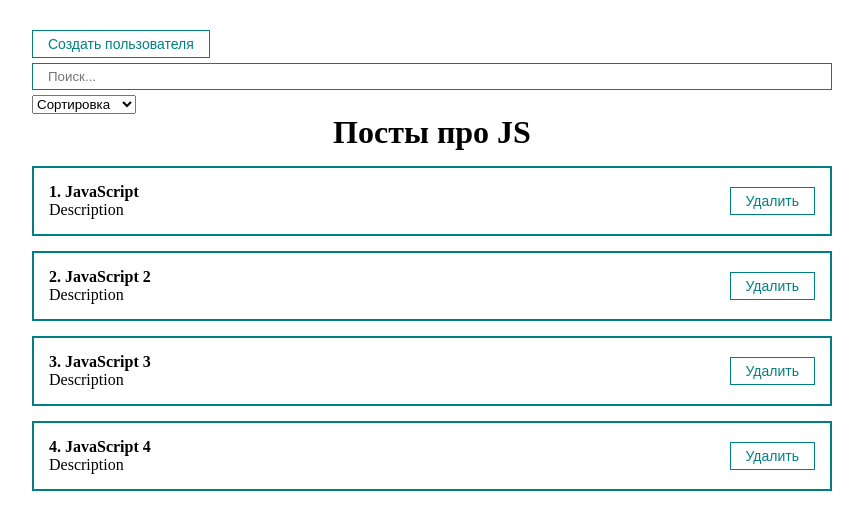
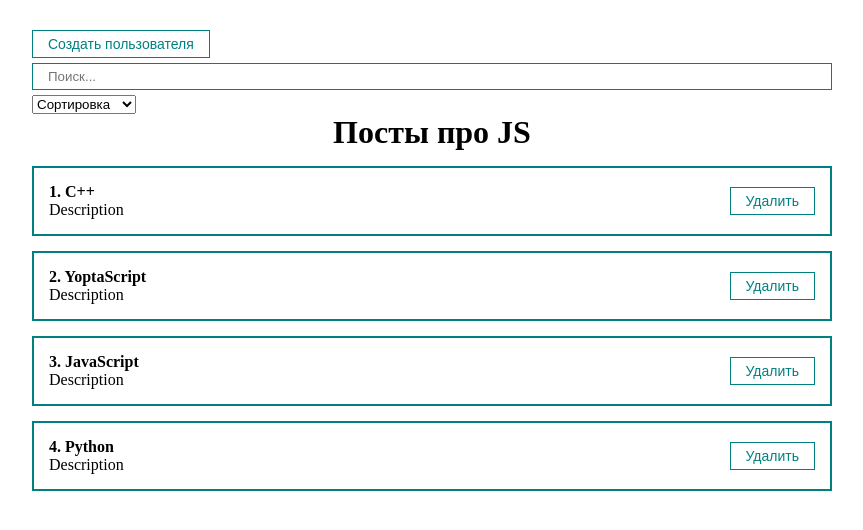
Before and after one commit to Holester1n/react-app, a React (Create React App) app: page / in a window 1280 px wide. Shown: the top 530 px of the page, without its empty margins (208-1071 px from the left). Built offline with nearby package versions, Linux system fonts and the light colour scheme.

Commit message:
Test commit for auto-deploy

```diff
--- a/src/App.js
+++ b/src/App.js
@@ -8,10 +8,10 @@ import MyModal from './components/UI/MyModal/MyModal';
 
 function App() {
   const [posts, setPosts] = useState([
-    {id: 1, title: 'JavaScript', body: 'Description'},
-    {id: 2, title: 'JavaScript 2', body: 'Description'},
-    {id: 3, title: 'JavaScript 3', body: 'Description'},
-    {id: 4, title: 'JavaScript 4', body: 'Description'}
+    {id: 1, title: 'C++', body: 'Description'},
+    {id: 2, title: 'YoptaScript', body: 'Description'},
+    {id: 3, title: 'JavaScript', body: 'Description'},
+    {id: 4, title: 'Python', body: 'Description'}
   ]);
   const [filter, setFilter] = useState({sort: '', query: ''});
   const [modal, setModal] = useState(false);
```
